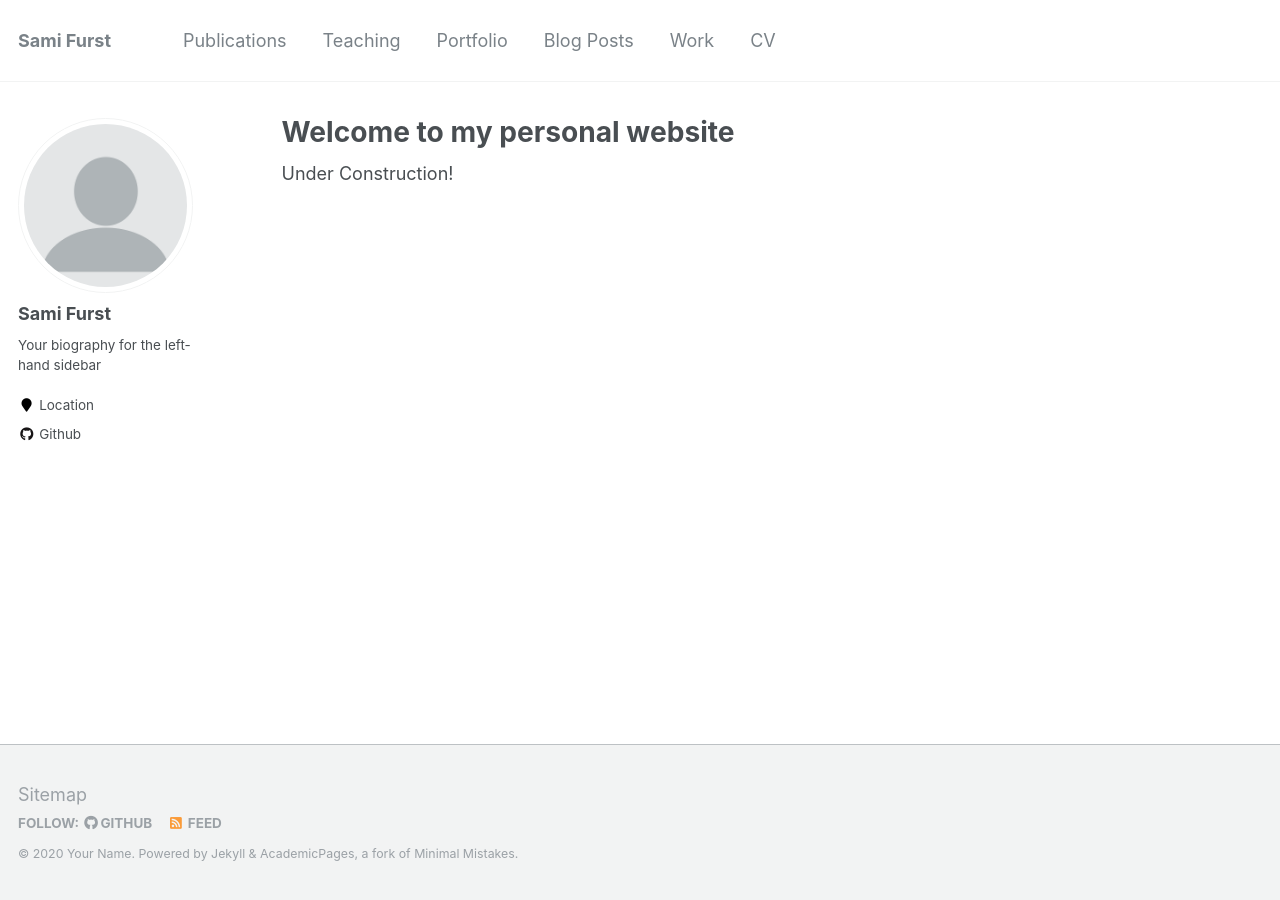
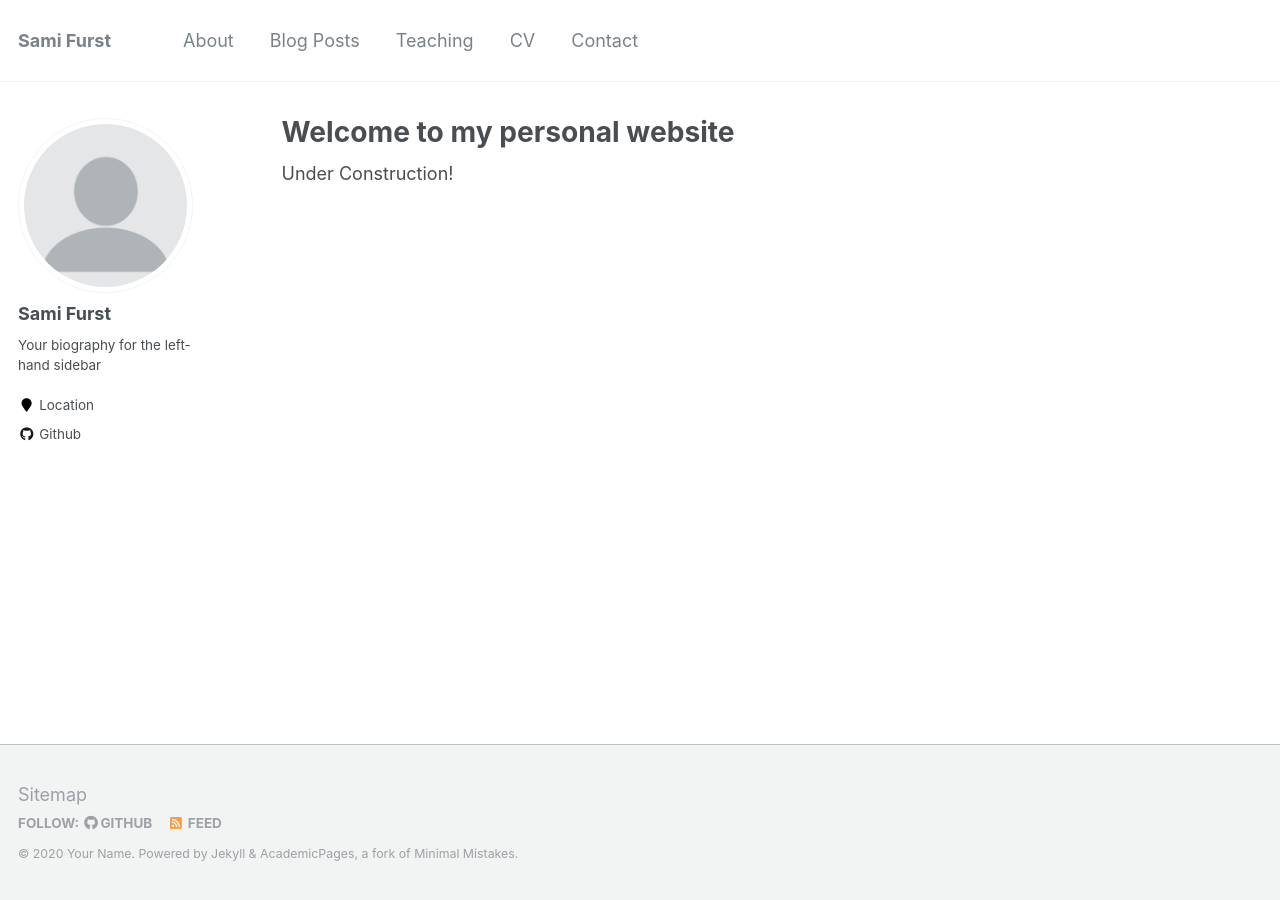
Before and after one commit to samimath/samimath.github.io, a Jekyll site: the page built from _pages/about.md, in a window 1280 px wide. Built offline with Jekyll 4.4.1, drawn with Linux system fonts in a browser that asks for light colours.

Commit message:
added new page

```diff
--- a/_data/navigation.yml
+++ b/_data/navigation.yml
@@ -1,19 +1,18 @@
 # main links links
 main:
-  - title: "Publications"
-    url: /publications/
+
+
+  - title: "About"
+    url: /about/
+
+  - title: "Blog Posts"
+    url: /year-archive/
 
   - title: "Teaching"
     url: /teaching/
 
-  - title: "Portfolio"
-    url: /portfolio/
-
-  - title: "Blog Posts"
-    url: /year-archive/
-
-  - title: "Work"
-    url: /work/
-
   - title: "CV"
     url: /cv/
+
+  - title: "Contact"
+    url: /contact/
```
Also changed, not shown: _pages/contact.html (added, +13 -0 lines).
